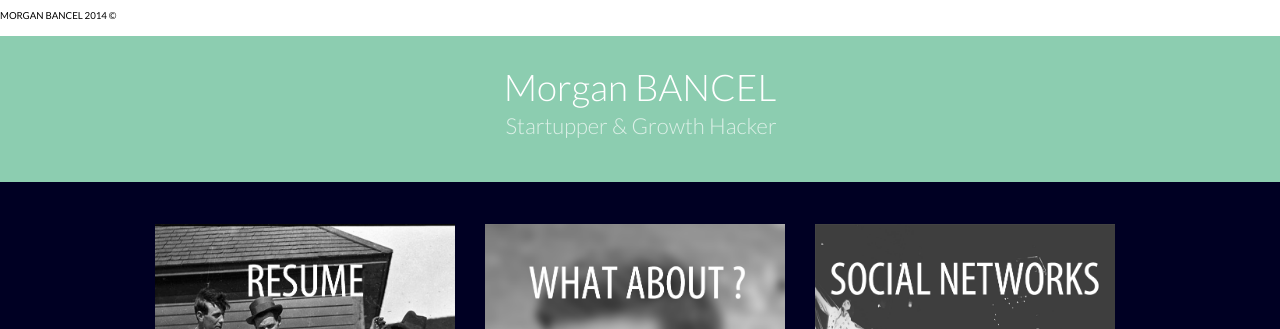
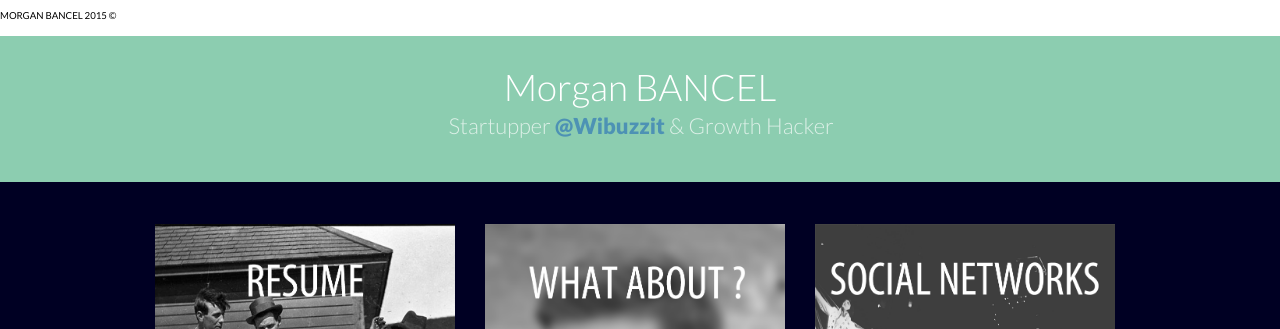
Before and after one commit to MorganBcl/morgan-b-git, a plain HTML site: page index.html in a window 1280 px wide. Shown: the top 329 px of the page. Drawn offline with nearby package versions, Linux system fonts and the light colour scheme; a script that the page names is missing; files whose address does not match are found by name.

Commit message:
MàJ début 2015
CV

```diff
--- a/index.html
+++ b/index.html
@@ -60,10 +60,10 @@
 		<div class="container">
 			<!-- Top Navigation -->
 			<div class="codrops-top clearfix">
-				<p>Morgan BANCEL 2014 &copy;</p>
+				<p>Morgan BANCEL 2015 &copy;</p>
 			</div>
 			<header>
-				<h1>Morgan BANCEL <span>Startupper & Growth Hacker</span></h1>
+				<h1>Morgan BANCEL <span>Startupper <strong><a href="http://wibuzzz.it">@Wibuzzit</a></strong> & Growth Hacker</span></h1>
 			</header>
 			<div class="wrapper">
 				<ul class="stage clearfix">
@@ -76,7 +76,7 @@
 									<h1 id="resume">Create Tomorrow World</h1>
 								</header>
 								<p>
-								<a href="./fichier/CV_Morgan_BANCEL_2014.pdf" target="_blank"><button type="button" class="bubble-float-bottom btn-contact3">Dowload My Resume</button></a>
+								<a href="./fichier/CV Morgan BANCEL.pdf" target="_blank"><button type="button" class="bubble-float-bottom btn-contact3">Dowload My Resume</button></a>
 								</p>
 							</div>
 						</div>
@@ -168,6 +168,8 @@
     <input type='button' value='ok' class='button' onclick='gdAlert.close()' />
     <br style='clear: both' />
 </div>
+
+
 	</body>
 
 		<!-- JS -->
@@ -184,4 +186,5 @@
 
 		</script>
 
+
 </html>
```
Also changed, not shown: 2 other files.
